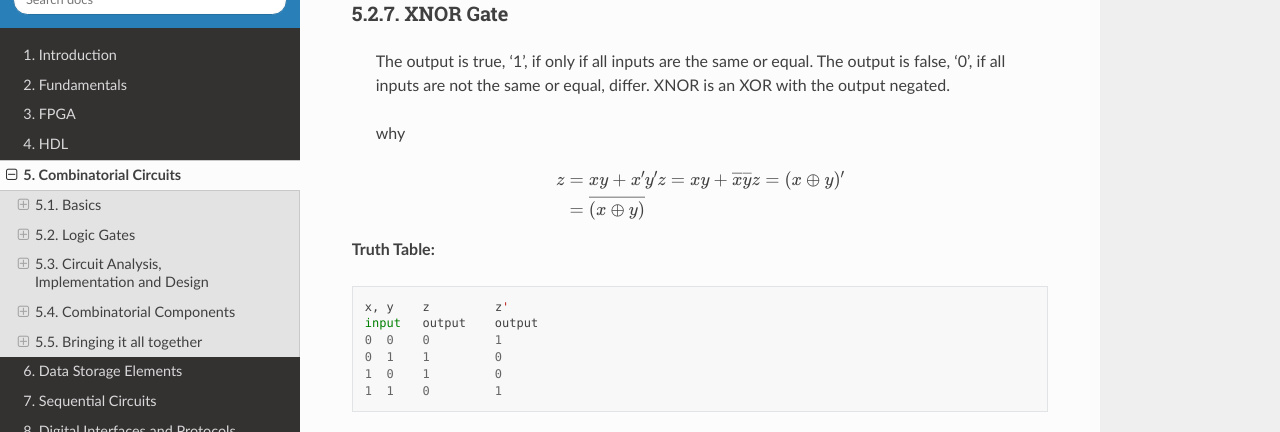
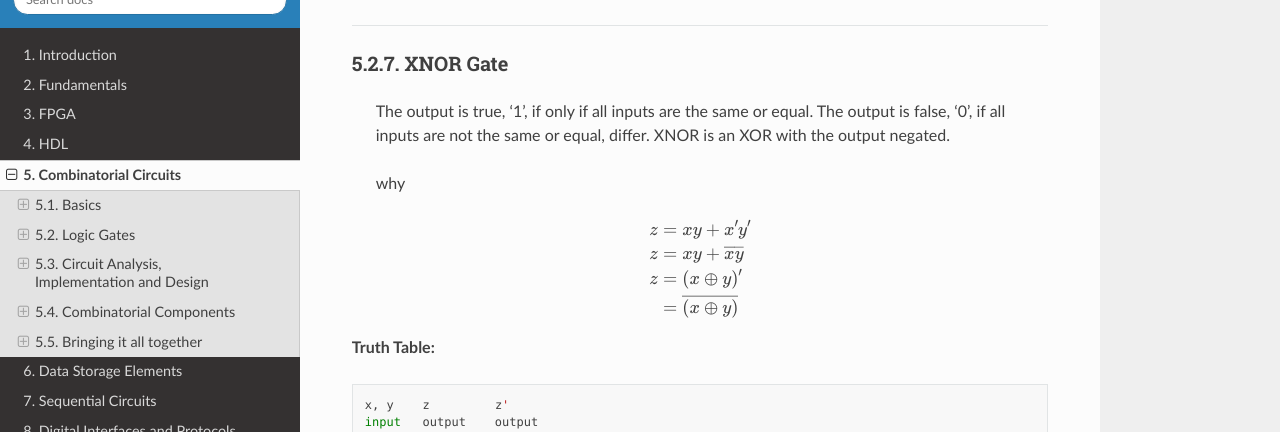
Before and after one commit to fpgaprince/rtd, a Sphinx documentation site: the page built from docs/source/combinatorial.rst, in a window 1280 px wide and 900 px high, scrolled down 6115 px, cut to the strip 90-522 px from the top of the window. Built offline with Sphinx 7.4.7 and the Read the Docs theme 2.0.0, drawn with Linux system fonts in a browser that asks for light colours; some of the changed text lies outside the part shown.

```diff
--- a/docs/source/combinatorial.rst
+++ b/docs/source/combinatorial.rst
@@ -173,8 +173,8 @@ The output is false, '0', if all of the inputs are the same.
 
 .. math::
 
-  z &= x'y + xy'
-  z &= \overline{x}y + x\overline{y}
+  z &= x'y + xy'\\
+  z &= \overline{x}y + x\overline{y}\\
   z &= x \oplus y
 
 **Truth Table:**
@@ -280,8 +280,8 @@ XNOR Gate
 
 .. math::
 
-  z &= xy + x'y'
-  z &= xy + \overline{x}\overline{y}
+  z &= xy + x'y'\\
+  z &= xy + \overline{x}\overline{y}\\
   z &= (x \oplus y)'\\
     &= \overline{(x \oplus y)}
 
```
